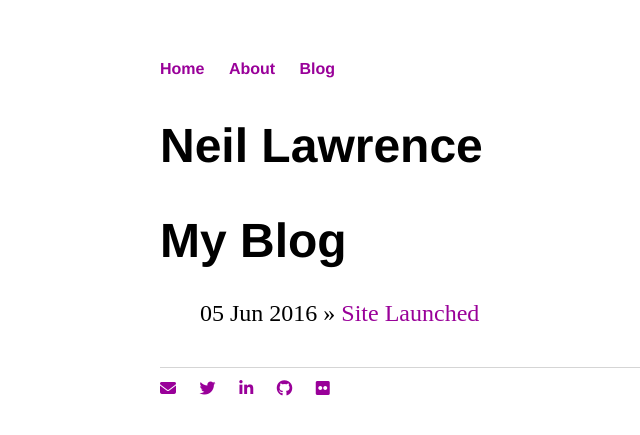
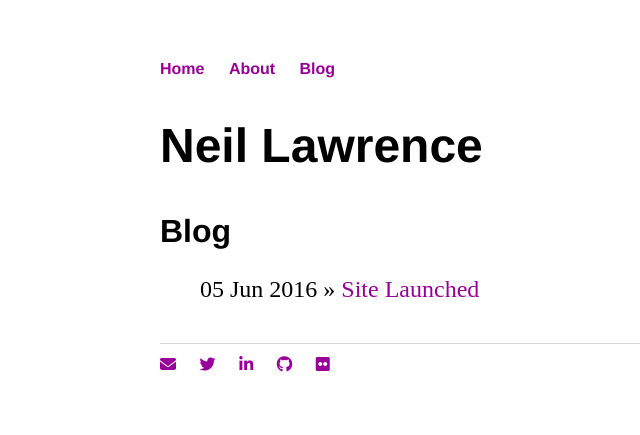
Before and after one commit to electronicdreamplant/electronicdreamplant.github.io, a Jekyll site: the page built from blog/index.html, in a window 1280 px wide. Shown: the top 435 px of the page, without its empty margins (32-672 px from the left). Built offline with Jekyll 4.4.1, drawn with Linux system fonts in a browser that asks for light colours; nearby versions of some CDN libraries.

Commit message:
Update index.html
Changed page title and h1 to h2

```diff
--- a/blog/index.html
+++ b/blog/index.html
@@ -1,8 +1,8 @@
 ---
 layout: default
-title: My Blog
+title: Blog
 ---
-	<h1>{{ page.title }}</h1>
+	<h2>{{ page.title }}</h2>
 	<ul class="posts">
 
 	  {% for post in site.posts %}
```
